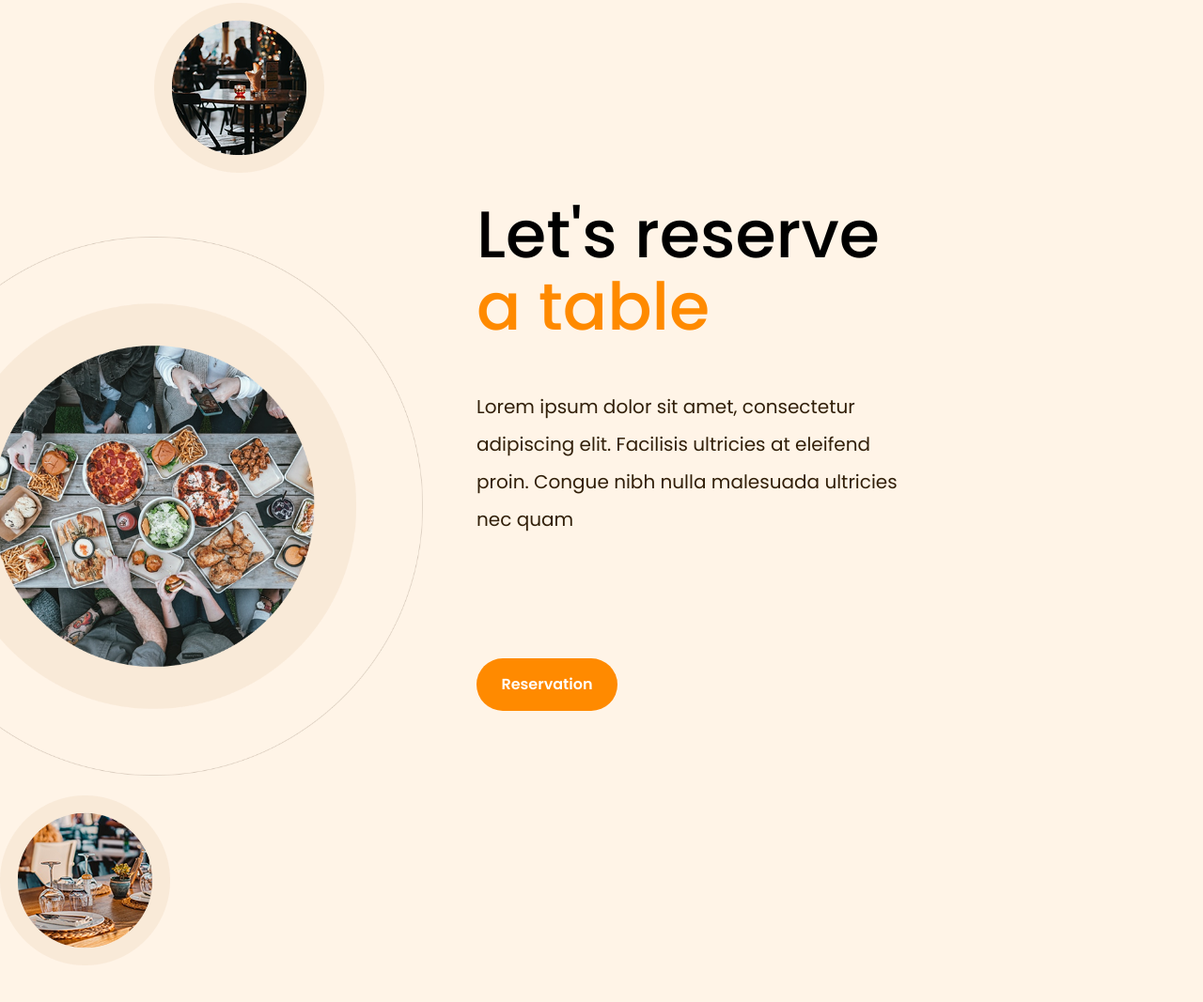
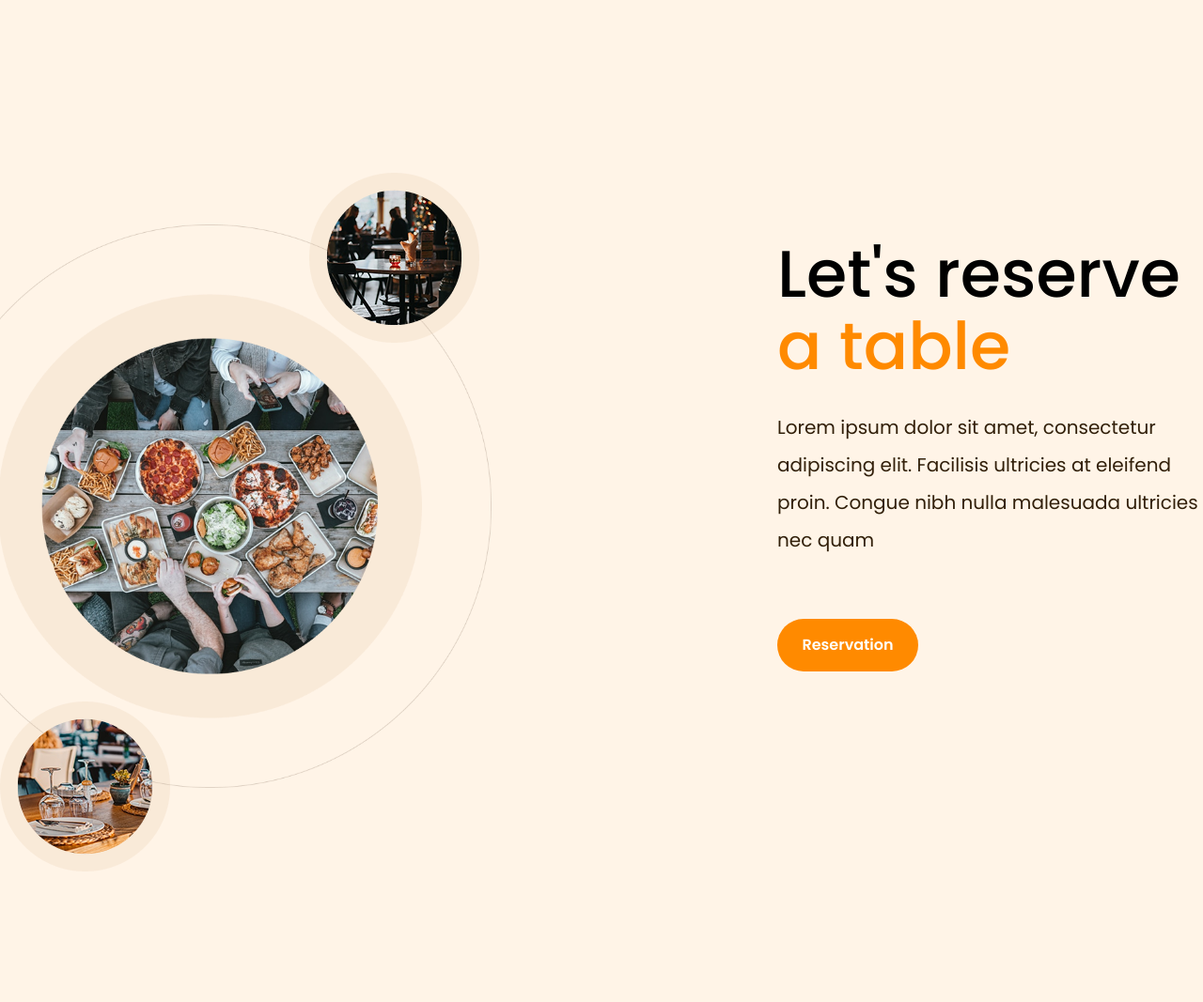
Before and after one commit to ozufar88-byte/Delizioso, a website: page src/index.html in a window 1280 px wide. Shown: the part 3795-4862 px from the top of the page at 94% size. Drawn offline with Linux system fonts and the light colour scheme.

Commit message:
delizioso continue

```diff
--- a/src/index.html
+++ b/src/index.html
@@ -283,17 +283,16 @@
                 </div>
             </div>
         </section>
-        <section class="bg-[#FFF4E7] flex justify-between items-center h-[1230px] pr-[25%]">
-            <div class="max-w-[982px] h-[982px] w-full relative">
-                <img src="image/reserve/img.1.png" alt=""
-                    class="absolute top-[55px] w-full h-full object-contain left-[-57px]">
-                <img src="image/reserve/img.2.png" alt="" class="absolute right-[32%] top-[1%]">
-                <img src="image/reserve/img.3.png" alt="" class="absolute bottom-[-53px]">
+        <section class="bg-[#FFF4E7] flex flex-col lg:flex-row justify-between items-center h-[1230px] 2xl:pr-[25%]">
+            <div class="max-w-[600px] h-[600px] 2xl:max-w-[982px] 2xl:h-[982px] w-full relative">
+                <img src="image/reserve/img.1.png" alt="" class="absolute top-[55px] w-full h-full object-contain left-[-7%] 2xl:left-[-57px]">
+                <img src="image/reserve/img.2.png" alt="" class="absolute right-[15%] 2xl:right-[32%] 2xl:top-[1%]">
+                <img src="image/reserve/img.3.png" alt="" class="absolute bottom-[-24%] 2xl:bottom-[-53px]">
             </div>
-            <div class="max-w-[453px] w-full">
-                <h2 class="text-[70px] leading-[110%] font-medium">Let's reserve <span class="text-primery">a
+            <div class="max-w-[453px] w-full text-center lg:text-start">
+                <h2 class="text-[50px] md:text-[70px] leading-[110%] font-medium">Let's reserve <span class="text-primery">a
                         table</span></h2>
-                <p class="text-xl leading-[200%] text-thirdstage mt-12 mb-32">Lorem ipsum dolor sit amet, consectetur
+                <p class="text-xl leading-[150%] md:leading-[200%] text-thirdstage mt-5 mb-10 md:mt-7 2xl:mt-12 md:mb-16 2xl:mb-32">Lorem ipsum dolor sit amet, consectetur
                     adipiscing elit. Facilisis ultricies at eleifend proin.
                     Congue nibh nulla malesuada ultricies nec quam </p>
                 <button
```
Also changed, not shown: src/css/output.css.
